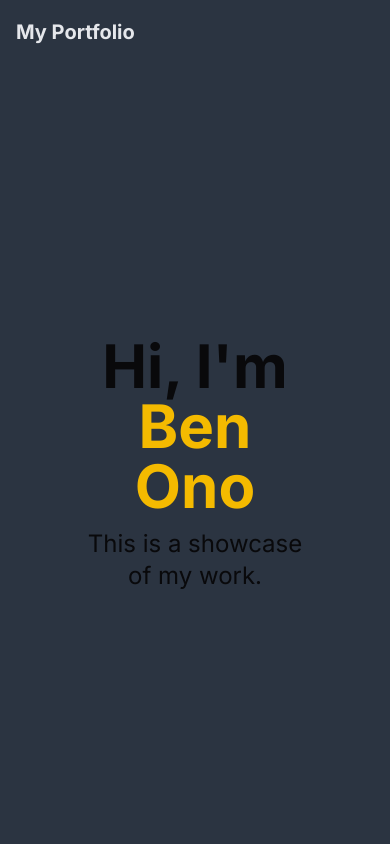
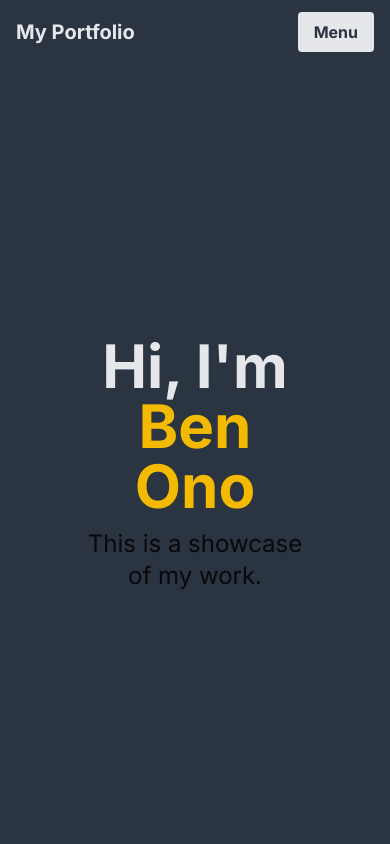
Before and after one commit to mohamed-mahdy-bakerysoft/Portfolio, a Next.js app in the folder portfolio/: page / in a window 390 px wide. Shown: the top 844 px of the page. Built offline with nearby package versions, Linux system fonts and the light colour scheme.

Commit message:
Add menu button to open menu in case of mobile

```diff
--- a/portfolio/app/page.tsx
+++ b/portfolio/app/page.tsx
@@ -55,13 +55,19 @@ export default function Home() {
                 My Portfolio
               </a>
             </div>
+            <div className="sm:block md:hidden">
+              {/* TODO open menu on click */}
+              <button className="bg-primary-100 text-primary-700 font-bold py-2 px-4 rounded">
+                Menu
+              </button>
+            </div>
             <div className="hidden md:block">
               <div className="ml-10 flex items-baseline space-x-4">
                 {contents.map((content) => (
                   <a
                     href={`#${content.id}`}
                     key={content.id}
-                    className="text-primary-100 hover:text-accent px-3 py-2 rounded-md text-lg font-medium"
+                    className="text-primary-100 hover:text-accent transition duration-500 px-3 py-2 rounded-md text-lg font-medium"
                   >
                     {content.title}
                   </a>
@@ -72,7 +78,7 @@ export default function Home() {
         </div>
       </nav>
       <header className="h-[90vh] bg-primary flex flex-col items-center justify-center w-full flex-1 px-20 text-center">
-        <h1 className="text-6xl font-bold" id="home">
+        <h1 className="text-6xl font-bold text-primary-100" id="home">
           Hi, I&apos;m <span className="text-accent">Ben Ono</span>
         </h1>
         <p className="mt-3 text-2xl">This is a showcase of my work.</p>
```
